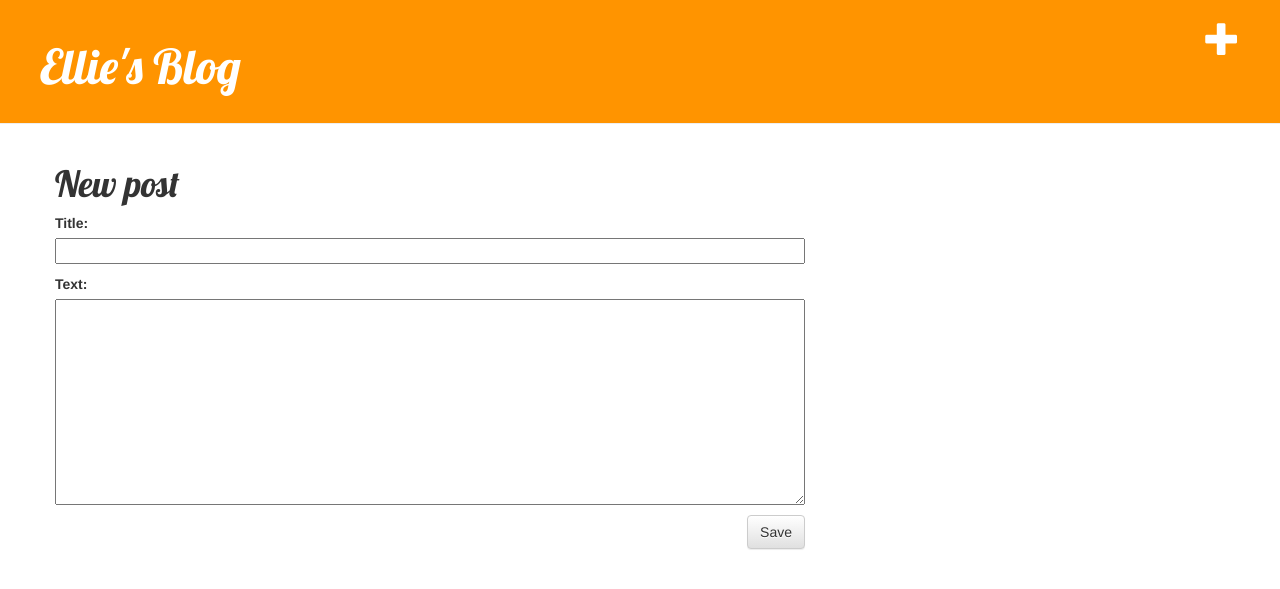
After one commit to Ellieyee/my-first-blog, a Django app: page /post/new/ in a window 1280 px wide. The commit adds this page. Shown: the top 589 px of the page. Run offline with Django 3.2, Linux system fonts and the light colour scheme; some libraries are stand-ins or nearby versions.

Commit message:
Create Add and Edit function

```diff
--- /dev/null
+++ b/blog/forms.py
@@ -0,0 +1,9 @@
+from django import forms
+
+from .models import Post
+
+class PostForm(forms.ModelForm):
+
+    class Meta:
+        model = Post
+        fields = ('title', 'text',)
--- a/blog/templates/blog/base.html
+++ b/blog/templates/blog/base.html
@@ -9,6 +9,7 @@
     </head>
     <body>
         <div class="page-header">
+            <a href="{% url 'post_new' %}" class="top-menu"><span class="glyphicon glyphicon-plus"></span></a>
             <h1><a href="/">Ellie's Blog</a></h1>
         </div>
         <div class="content container">
--- a/blog/templates/blog/post_detail.html
+++ b/blog/templates/blog/post_detail.html
@@ -7,6 +7,7 @@
                 {{ post.published_date }}
             </div>
         {% endif %}
+        <a class="btn btn-default" href="{% url 'post_edit' pk=post.pk %}"><span class="glyphicon glyphicon-pencil"></span></a>
         <h1>{{ post.title }}</h1>
         <p>{{ post.text|linebreaksbr }}</p>
     </div>
--- /dev/null
+++ b/blog/templates/blog/post_edit.html
@@ -0,0 +1,9 @@
+{% extends 'blog/base.html' %}
+
+{% block content %}
+    <h1>New post</h1>
+    <form method="POST" class="post-form">{% csrf_token %}
+        {{ form.as_p }}
+        <button type="submit" class="save btn btn-default">Save</button>
+    </form>
+{% endblock %}
--- a/blog/urls.py
+++ b/blog/urls.py
@@ -4,4 +4,6 @@ from . import views
 urlpatterns = [
     url(r'^$', views.post_list, name='post_list'),
     url(r'^post/(?P<pk>\d+)/$', views.post_detail, name='post_detail'),
+    url(r'^post/new/$', views.post_new, name='post_new'),
+    url(r'^post/(?P<pk>\d+)/edit/$', views.post_edit, name='post_edit'),
 ]
--- a/blog/views.py
+++ b/blog/views.py
@@ -1,6 +1,8 @@
 from django.shortcuts import render, get_object_or_404
+from django.shortcuts import redirect
 from django.utils import timezone
 from .models import Post
+from .forms import PostForm
 
 def post_list(request):
     posts = Post.objects.filter(published_date__lte=timezone.now()).order_by('published_date')
@@ -9,3 +11,21 @@ def post_list(request):
 def post_detail(request, pk):
     post = get_object_or_404(Post, pk=pk)
     return render(request, 'blog/post_detail.html', {'post': post})
+
+def post_new(request):
+    form = PostForm()
+    return render(request, 'blog/post_edit.html', {'form': form})
+
+def post_edit(request, pk):
+    post = get_object_or_404(Post, pk=pk)
+    if request.method == "POST":
+        form = PostForm(request.POST, instance=post)
+        if form.is_valid():
+            post = form.save(commit=False)
+            post.author = request.user
+            post.published_date = timezone.now()
+            post.save()
+            return redirect('post_detail', pk=post.pk)
+    else:
+        form = PostForm(instance=post)
+    return render(request, 'blog/post_edit.html', {'form': form})
```
